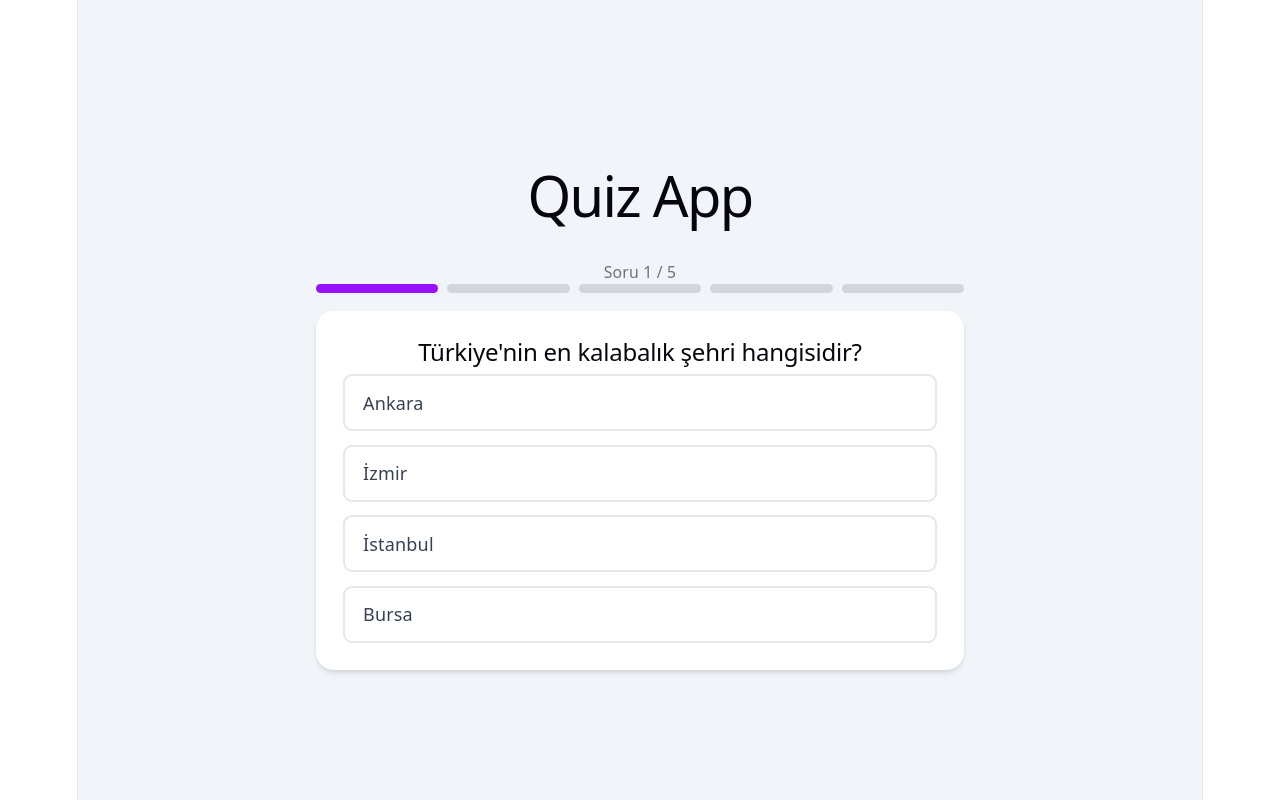
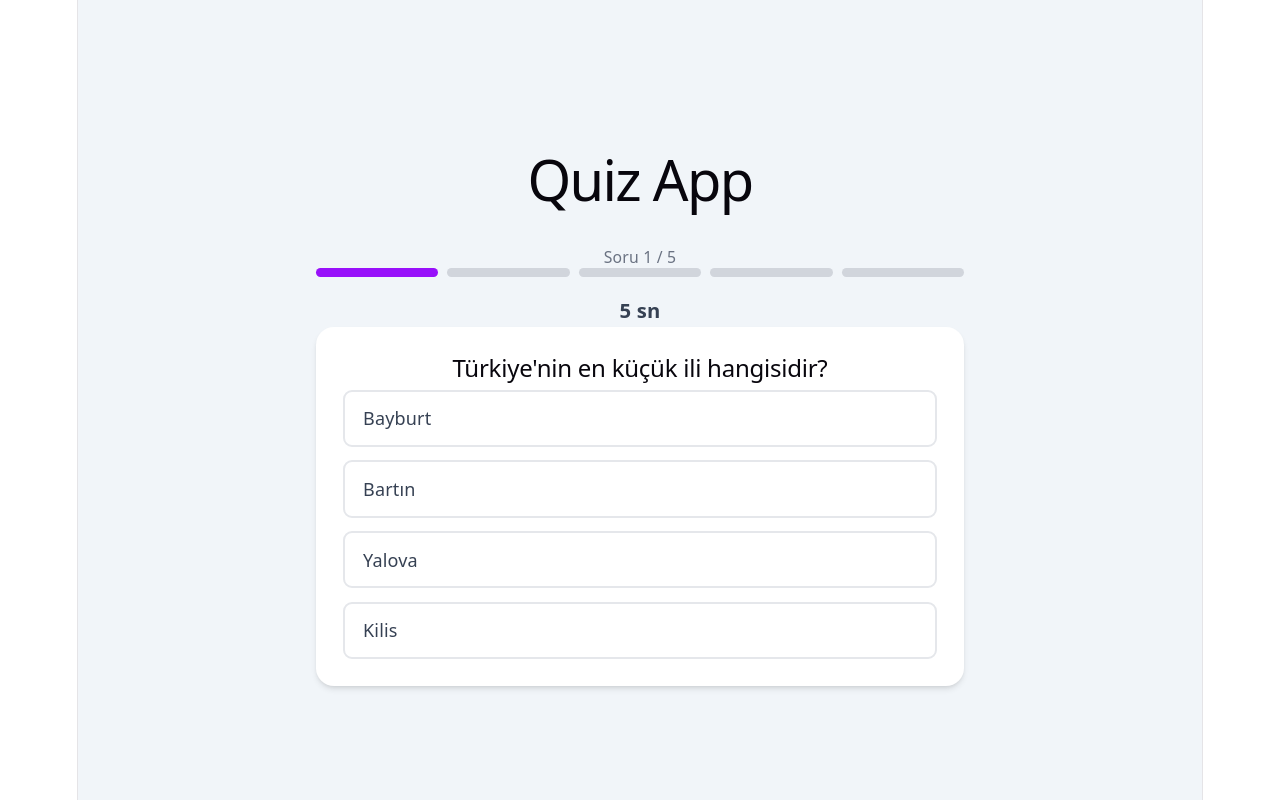
Before and after one commit to EniseAslan/Quiz-App, a React (Vite) app: page / in a window 1280 px wide. Built offline with nearby package versions, Linux system fonts and the light colour scheme.

Commit message:
feat: add answer feedback, countdown timer, shuffle and high score bonuses

```diff
--- a/src/App.jsx
+++ b/src/App.jsx
@@ -1,54 +1,100 @@
-import { useState } from 'react'
-import { questions } from './data/questions'
+import { useState, useEffect } from 'react'
 import './App.css'
-import QuestionCard from './QuestionCard';
-import ScoreBoard from './ScoreBoard';
-import ProgressBar from './ProgressBar';
+import QuestionCard from './QuestionCard'
+import ScoreBoard from './ScoreBoard'
+import ProgressBar from './ProgressBar'
+import { prepareQuestions } from './utils/shuffle'
+
+const TIME_LIMIT = 10
 
 function App() {
+  const [currentIndex, setCurrentIndex] = useState(0)
+  const [score, setScore] = useState(0)
+  const [finished, setFinished] = useState(false)
+  const [selected, setSelected] = useState(null)
+  const [timeLeft, setTimeLeft] = useState(TIME_LIMIT)
 
-  const [currentIndex,setCurrentIndex]=useState(0);
-  const current=questions[currentIndex];
-  const [score,setScore]=useState(0);
-  const [finished, setFinished]=useState(false)
+  const [quizQuestions, setQuizQuestions] = useState(prepareQuestions)
 
-function handleRestart(){
-setCurrentIndex(0);
-setScore(0);
-setFinished(false);
+  const current = quizQuestions[currentIndex]
+
+const [highScore, setHighScore] = useState(
+  () => Number(localStorage.getItem("quizHighScore")) || 0
+)
+
+useEffect(() => {
+    if (!finished) return
+
+    if (score > highScore) {
+      setHighScore(score)
+      localStorage.setItem("quizHighScore", score)
+    }
+  }, [finished])
 
 
-}
+  function goNext() {
+    if (currentIndex + 1 < quizQuestions.length) {
+      setCurrentIndex((i) => i + 1)
+    } else {
+      setFinished(true)
+    }
+    setSelected(null)
+    setTimeLeft(TIME_LIMIT)
+  }
+
+  function handleRestart() {
+    setCurrentIndex(0)
+    setScore(0)
+    setFinished(false)
+    setSelected(null)
+    setTimeLeft(TIME_LIMIT)
+    setQuizQuestions(prepareQuestions())
+  }
 
   const handleAnswer = (option) => {
+    if (selected !== null) return
 
-    if(option ===current.answer){
-      setScore((p)=>p+1)
+    setSelected(option)
+
+    if (option === current.answer) {
+      setScore((p) => p + 1)
     }
 
-    if(currentIndex+1<questions.length){
-      setCurrentIndex((s)=>s+1)
-    }
-    else{
-      setFinished(true)
+    setTimeout(goNext, 1000)
+  }
+
+  useEffect(() => {
+    if (finished || selected !== null) return
+
+    if (timeLeft === 0) {
+      handleAnswer("")
+      return
     }
 
-};
-
-
-
+    const id = setTimeout(() => setTimeLeft((t) => t - 1), 1000)
+    return () => clearTimeout(id)
+  }, [timeLeft, finished, selected])
 
   return (
-    <>
-     <div className="min-h-screen bg-slate-100 flex flex-col items-center justify-center p-4">
+    <div className="min-h-screen bg-slate-100 flex flex-col items-center justify-center p-4">
       <h1 className="text-3xl font-bold text-gray-800 mb-8">Quiz App</h1>
-{!finished && <ProgressBar current={currentIndex+1} total={questions.length}/>}
 
-      {finished ?  <ScoreBoard onRestart={handleRestart} score={score} total={questions.length}/>  : <QuestionCard question={current} onAnswer={handleAnswer} />}
+      {!finished && (
+        <ProgressBar current={currentIndex + 1} total={quizQuestions.length} />
+      )}
 
+      {!finished && (
+        <p className={`mb-4 text-lg font-bold ${timeLeft <= 3 ? "text-red-600" : "text-gray-700"}`}>
+           {timeLeft} sn
+        </p>
+      )}
 
+      {finished ? (
+        <ScoreBoard onRestart={handleRestart} score={score} total={quizQuestions.length} highScore={highScore} />
+      ) : (
+        <QuestionCard question={current} onAnswer={handleAnswer} selected={selected} />
+      )}
     </div>
-    </>
   )
 }
 
--- a/src/QuestionCard.jsx
+++ b/src/QuestionCard.jsx
@@ -1,4 +1,11 @@
-function QuestionCard({ question, onAnswer }) {
+function QuestionCard({ question, onAnswer, selected }) {
+  function getOptionClass(option) {
+    if (selected === null) return "border-gray-200 hover:border-blue-400 hover:bg-blue-50"
+    if (option === question.answer) return "border-green-500 bg-green-100"
+    if (option === selected) return "border-red-500 bg-red-100"
+    return "border-gray-200 opacity-60"
+  }
+
   return (
     <div className="bg-white rounded-2xl shadow-md p-6 w-full max-w-xl">
       <h2 className="text-xl font-semibold text-gray-800 mb-6 text-center">
@@ -6,21 +13,19 @@ function QuestionCard({ question, onAnswer }) {
       </h2>
 
       <div className="flex flex-col gap-3">
-        {question.options.map((option, index) => (
+        {question.options.map((option) => (
           <button
             key={option}
             onClick={() => onAnswer(option)}
-            className="text-left px-4 py-3 rounded-lg border-2 border-gray-200
-                       hover:border-blue-400 hover:bg-blue-50
-                       transition-colors duration-150 font-medium text-gray-700"
+            disabled={selected !== null}
+            className={`text-left px-4 py-3 rounded-lg border-2 font-medium text-gray-700 transition-colors duration-150 ${getOptionClass(option)}`}
           >
             {option}
           </button>
         ))}
       </div>
-
     </div>
-  );
+  )
 }
 
-export default QuestionCard;
+export default QuestionCard
--- a/src/ScoreBoard.jsx
+++ b/src/ScoreBoard.jsx
@@ -1,4 +1,4 @@
-function ScoreBoard({ score, total, onRestart }) {
+function ScoreBoard({ score, total, onRestart, highScore }) {
   return (
     <div className="bg-white rounded-2xl shadow-lg p-8 w-full max-w-xl text-center">
       <h2 className="text-lg font-medium text-gray-500 uppercase ">
@@ -8,7 +8,7 @@ function ScoreBoard({ score, total, onRestart }) {
       <p className="text-6xl font-extrabold text-purple-600 my-4">
         {score} <span className="text-3xl text-gray-400">/ {total}</span>
       </p>
-
+<p className="text-sm text-gray-500 mb-6"> En yüksek skor: {highScore}</p>
       <button
         onClick={onRestart}
         className="px-6 py-3 rounded-xl bg-purple-600 text-white font-semibold
--- /dev/null
+++ b/src/utils/shuffle.jsx
@@ -0,0 +1,41 @@
+import { questions } from '../data/questions'
+
+// 1. YOL: rastgele seç, yeni diziden çıkar
+// export function shuffle(array) {
+//   const copy = [...array]
+//   const result = []
+
+//   while (copy.length > 0) {
+//     const i = Math.floor(Math.random() * copy.length)
+//     result.push(copy[i])
+//     copy.splice(i, 1)
+//   }
+
+//   return result
+// }
+
+
+//2.YOL: sona at aralığı daraltarak ilerle
+export function shuffle(array) {
+  const copy = [...array]
+  let last = copy.length - 1
+
+  while (last > 0) {
+    const i = Math.floor(Math.random() * (last+1))
+
+    const temp = copy[i]
+    copy[i] = copy[last]
+    copy[last] = temp
+
+    last = last-1
+  }
+
+  return copy
+}
+
+export function prepareQuestions() {
+  return shuffle(questions).map((q) => ({
+    ...q,
+    options: shuffle(q.options),
+  }))
+}
```
